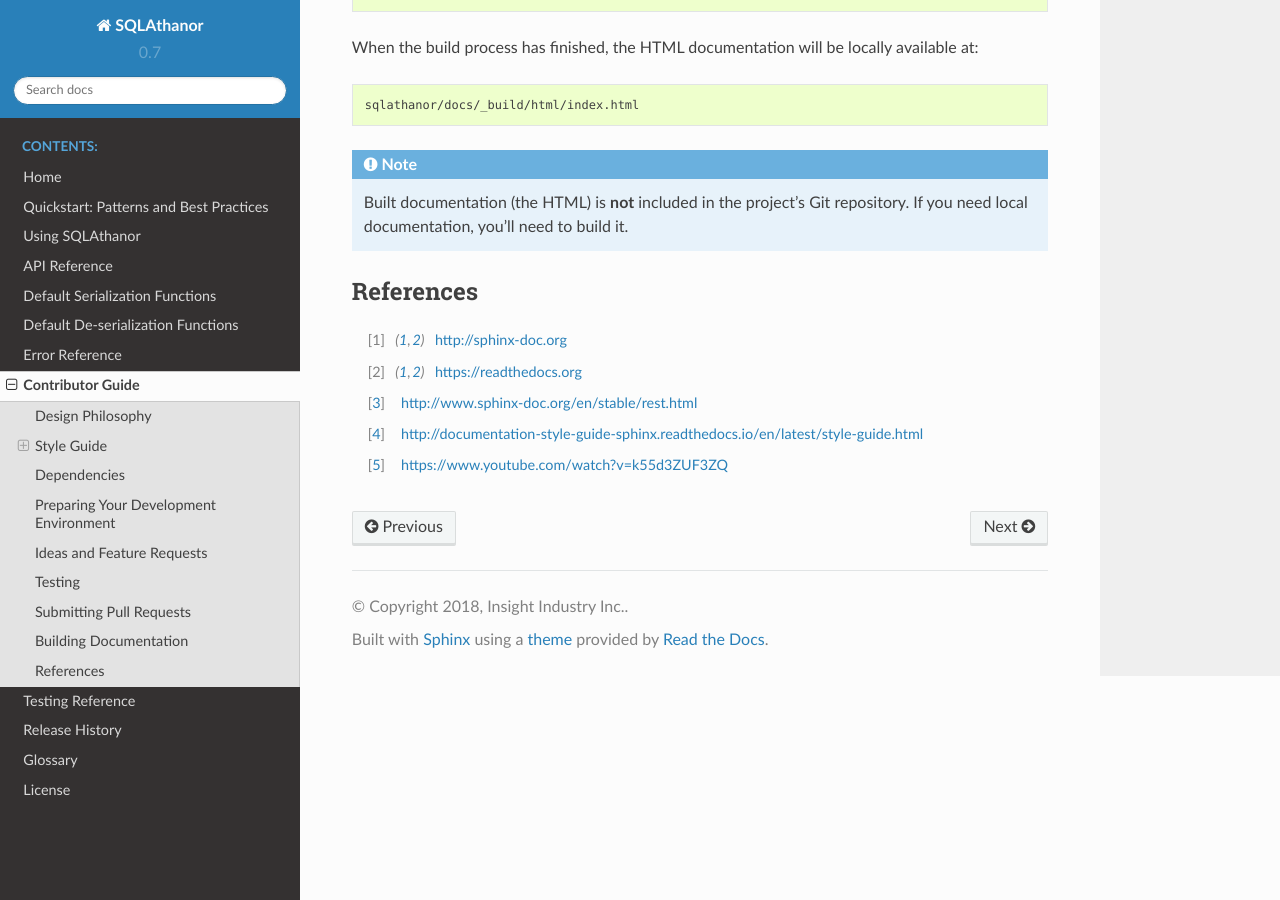
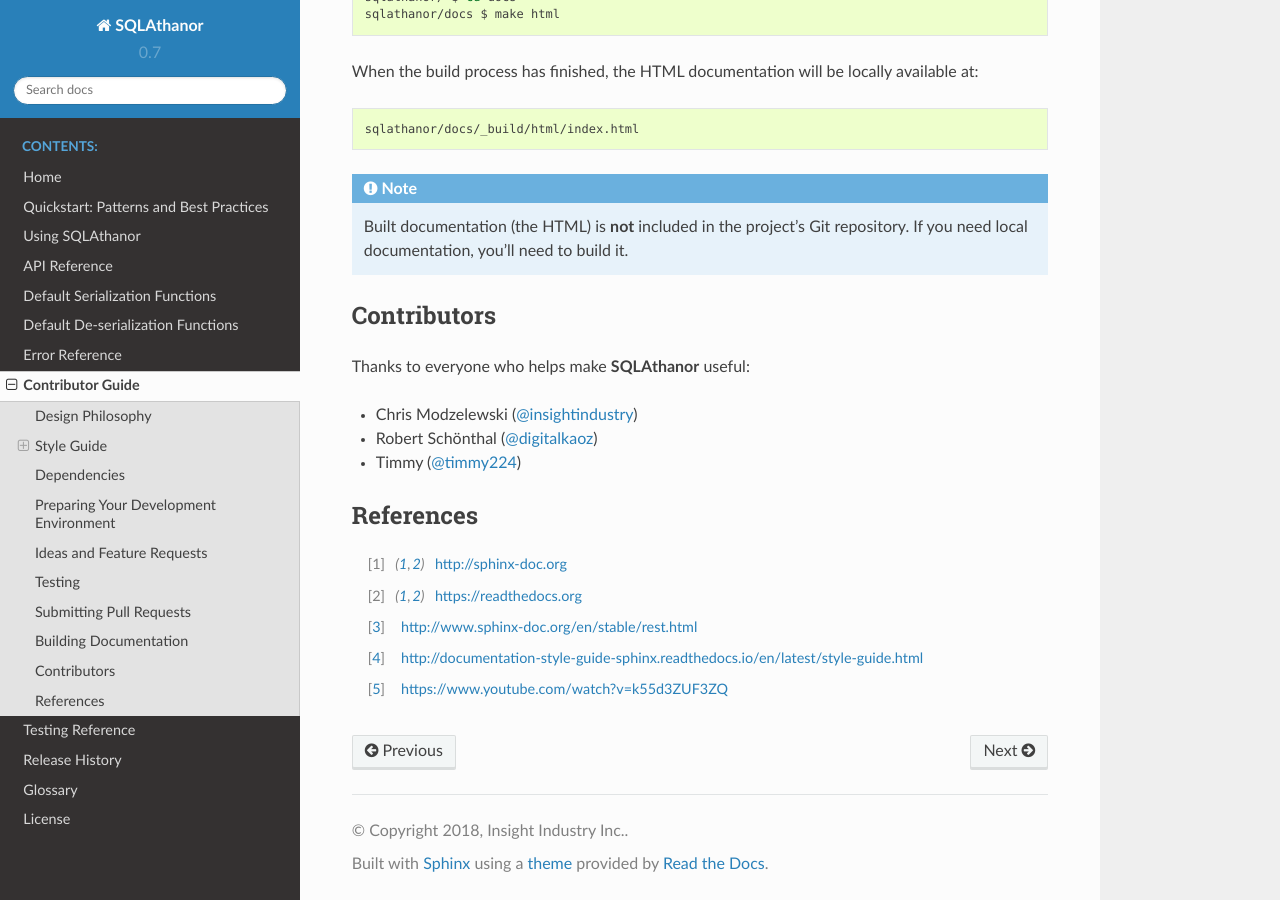
Before and after one commit to insightindustry/sqlathanor, a Sphinx documentation site: the page built from docs/contributing.rst, in a window 1280 px wide and 900 px high, scrolled down 5609 px. Built offline with Sphinx 7.4.7 and the Read the Docs theme 2.0.0, drawn with Linux system fonts in a browser that asks for light colours.

Commit message:
Added Contributors list to the documentation and the project.

```diff
--- /dev/null
+++ b/docs/_contributors.rst
@@ -0,0 +1,3 @@
+* Chris Modzelewski (`@insightindustry <https://github.com/insightindustry/>`_)
+* Robert Schönthal (`@digitalkaoz <https://github.com/digitalkaoz/>`_)
+* Timmy (`@timmy224 <https://github.com/timmy224/>`_)
--- a/docs/contributing.rst
+++ b/docs/contributing.rst
@@ -252,6 +252,14 @@ available at:
   Built documentation (the HTML) is **not** included in the project's Git
   repository. If you need local documentation, you'll need to build it.
 
+Contributors
+================
+
+Thanks to everyone who helps make **SQLAthanor** useful:
+
+.. include:: _contributors.rst
+
+
 References
 =============
 
--- a/docs/history.rst
+++ b/docs/history.rst
@@ -1,6 +1,10 @@
 *****************
 Release History
 *****************
+
+.. sidebar:: Contributors
+
+  .. include:: _contributors.rst
 
 .. contents::
   :depth: 3
--- a/docs/index.rst
+++ b/docs/index.rst
@@ -580,7 +580,10 @@ Contributing
 *********************
 
 We welcome contributions and pull requests! For more information, please see the
-:doc:`Contributor Guide <contributing>`
+:doc:`Contributor Guide <contributing>`. And thanks to all those who've already
+contributed:
+
+.. include:: _contributors.rst
 
 -------------------
 
```
